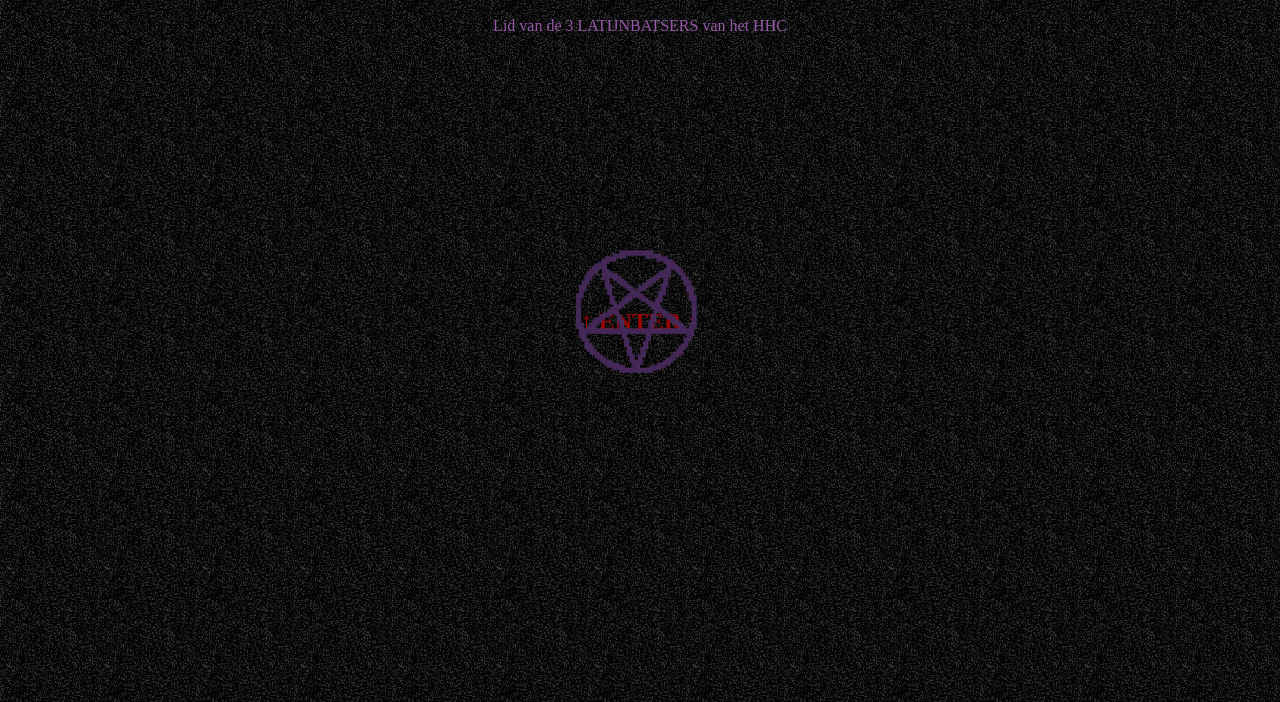
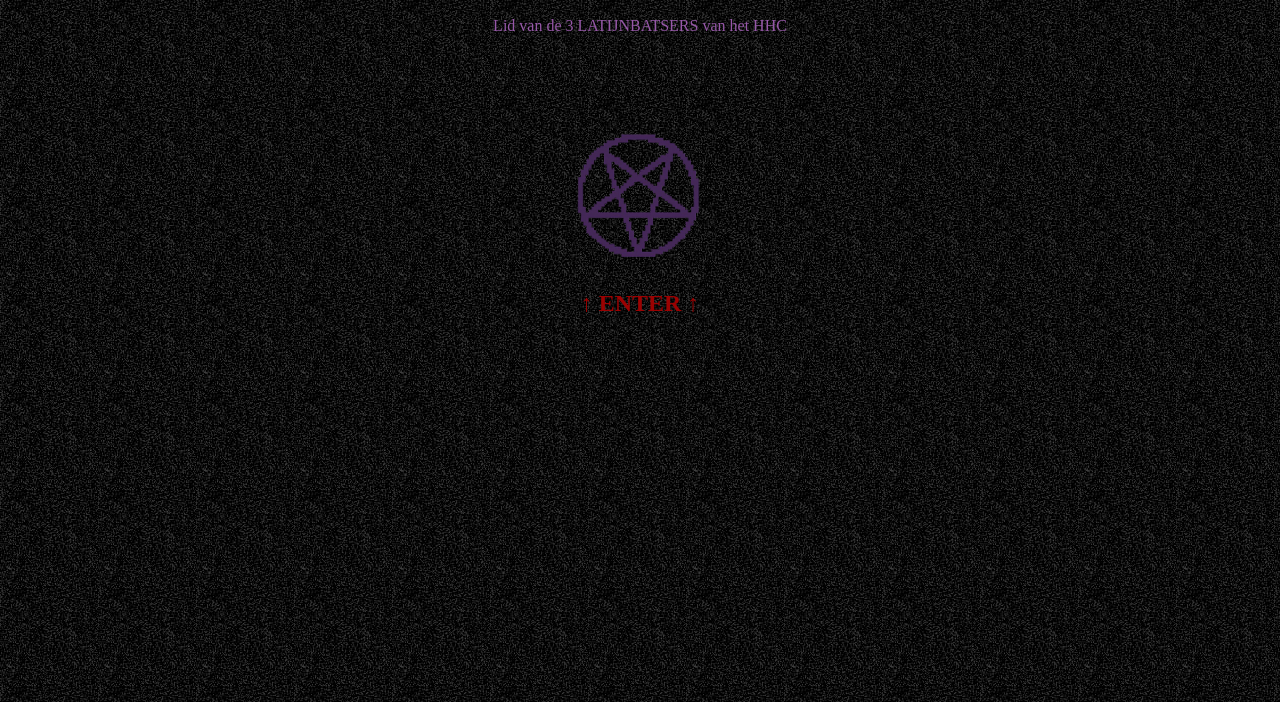
Before and after one commit to LatijnBatser/Website, a plain HTML site: page index.html in a window 1280 px wide. Shown: the part 98-800 px from the top of the page. Drawn offline with Linux system fonts and the light colour scheme.

Commit message:
commit commit made changes fixes bugs and your siblings

```diff
--- a/index.html
+++ b/index.html
@@ -7,14 +7,11 @@
 
     <img src="logo.png">
     <p>Lid van de 3 LATIJNBATSERS van het HHC</p>
+    <a href="homepage.html"><img id="pentagram"
+         src="pentagram.png"
+         style="margin: auto; width: 150px; margin-top: 6%;"></a>
         <h2>↑ ENTER ↑</h2>
-    <h3><marquee>ፕⶴቹ ፪ቹረረነ ፕዐረረ, ፪፱ፕ ክዐፕ ቻዐዪ ፕⶴቹ ረጎህጎክፏ</marquee></h3>
-
-
-   <a href="homepage.html"><img id="pentagram"
-         src="pentagram.png"
-         style="position: absolute; bottom: 40%; left: 44%; width: 150px;"></a>
-
+    <h3><marquee style="margin-top: 10%;">ፕⶴቹ ፪ቹረረነ ፕዐረረ, ፪፱ፕ ክዐፕ ቻዐዪ ፕⶴቹ ረጎህጎክፏ</marquee></h3>
     <script>
         const image = document.getElementById('pentagram');
         image.addEventListener('mouseover', () => {
--- a/style.css
+++ b/style.css
@@ -12,5 +12,4 @@ h1 {
          0 -1px 0 #3b0556,
          0 1px 0 #3b0556;
 }
-h2  {padding-top: 20%; color: rgb(155, 2, 2);}
-h3  {padding-top: 9%;}
+h2  {color: rgb(155, 2, 2);}
```
